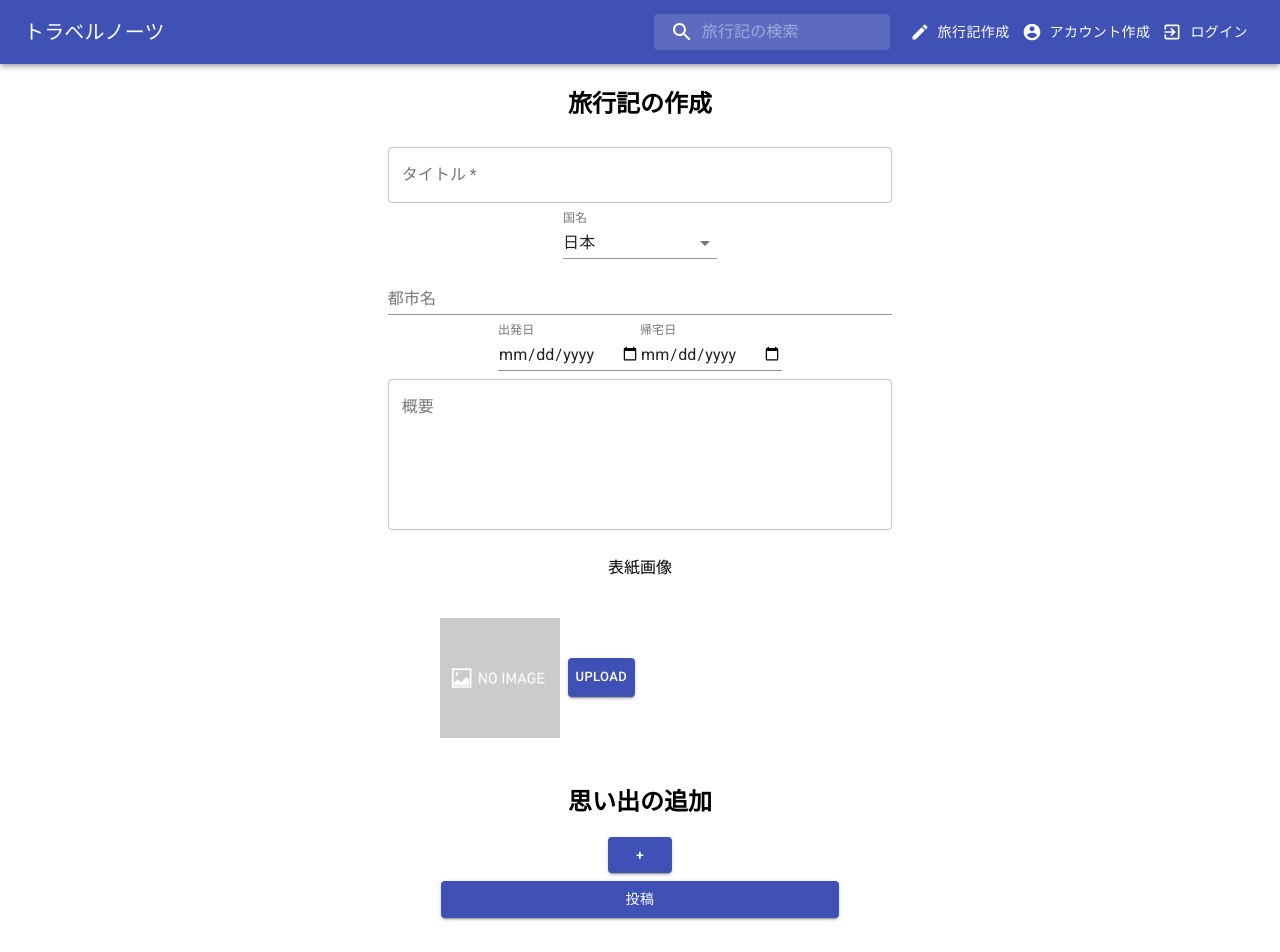
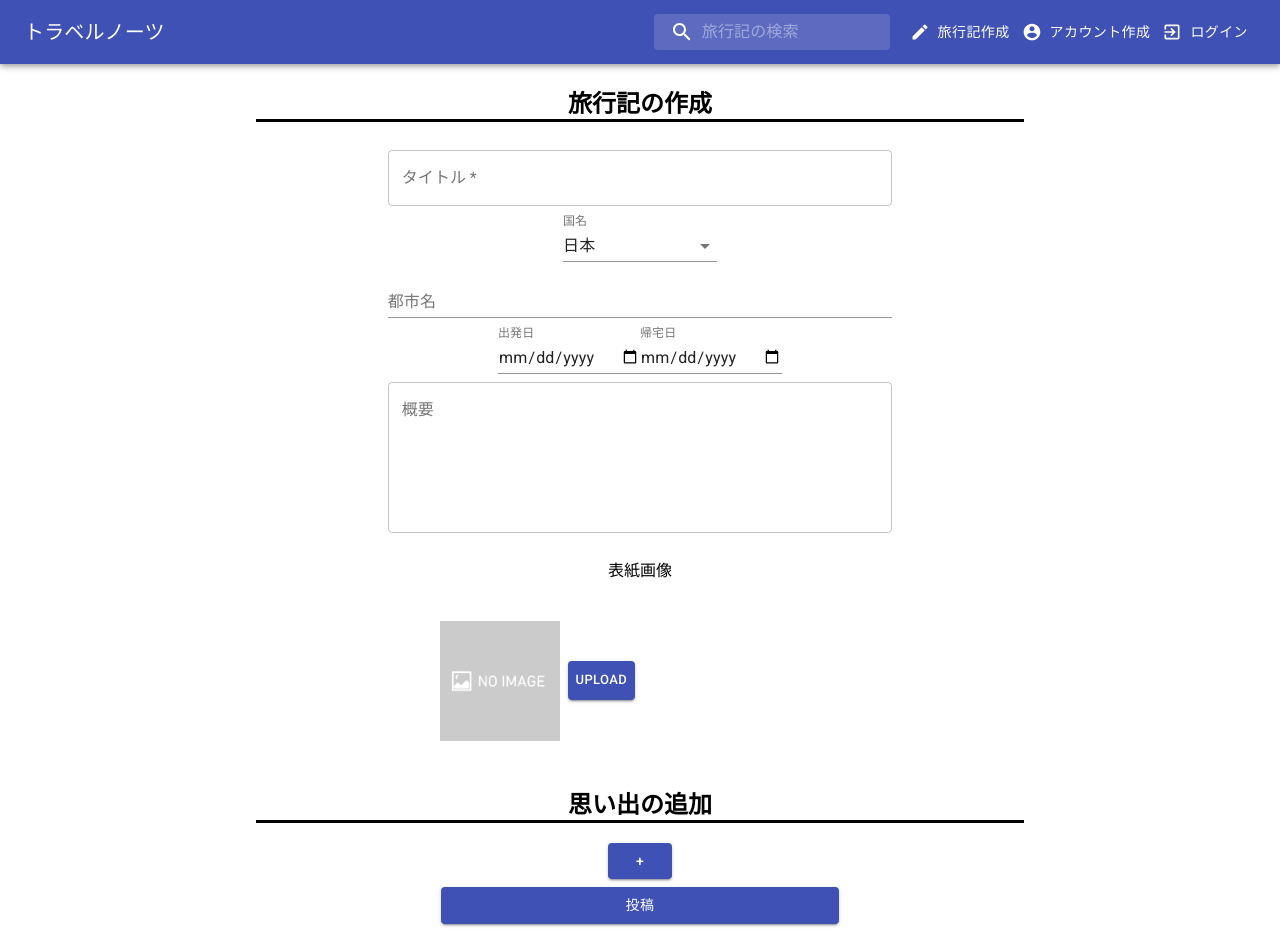
Before and after one commit to shortintern2020-A-labyrinth/TeamF, a React (Create React App) app in the folder frontend/app/: page /CreateTravelNote in a window 1280 px wide. Shown: the top 952 px of the page. Built offline with nearby package versions, Linux system fonts and the light colour scheme.

Commit message:
add underline to title in CreateTravelNote.js

```diff
--- a/frontend/app/src/pages/CreateTravelNote.js
+++ b/frontend/app/src/pages/CreateTravelNote.js
@@ -90,6 +90,11 @@ const useStyles = makeStyles((theme) => ({
   hiddenInput: {
     display: "none",
   },
+  title: {
+    display: "inline-block",
+    borderBottom: "solid black",
+    width: "60%",
+  },
 }));
 
 export default function BasicTextFields() {
@@ -141,7 +146,7 @@ export default function BasicTextFields() {
 
   return (
     <div>
-      <h2>旅行記の作成</h2>
+      <h2 className={classes.title}>旅行記の作成</h2>
       <form className={classes.root} noValidate autoComplete="off">
         <TextField
           label="タイトル"
@@ -240,7 +245,7 @@ export default function BasicTextFields() {
         </Grid>
         <Grid item xs={2} />
       </Grid>
-      <h2>思い出の追加</h2>
+      <h2 className={classes.title}>思い出の追加</h2>
       <div>
         {memories.map((e, index) => (
           <div key={e.id} className={classes.memoryContainer}>
@@ -284,7 +289,7 @@ export default function BasicTextFields() {
               endDate,
               description,
               memories,
-              image
+              image,
             })
           }
         >
```
